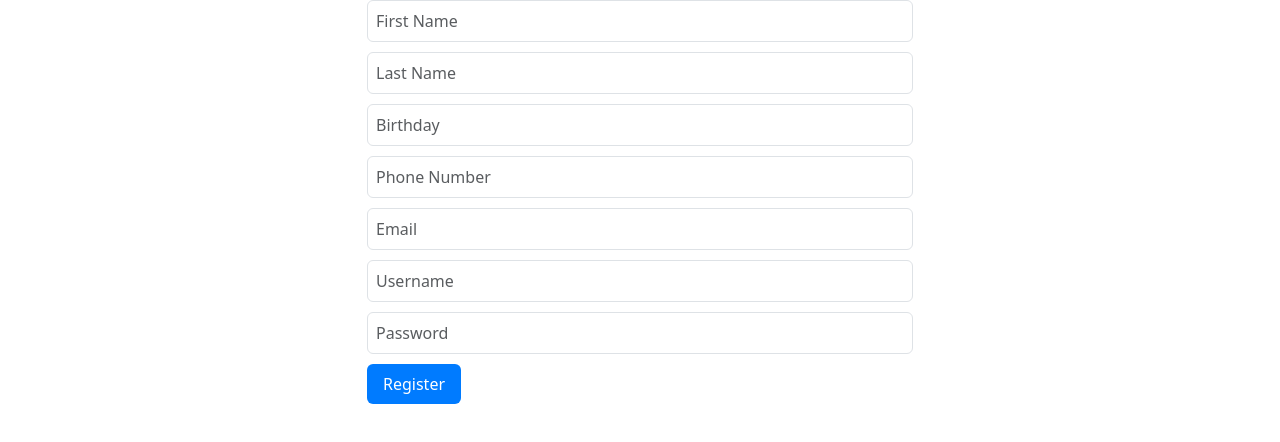
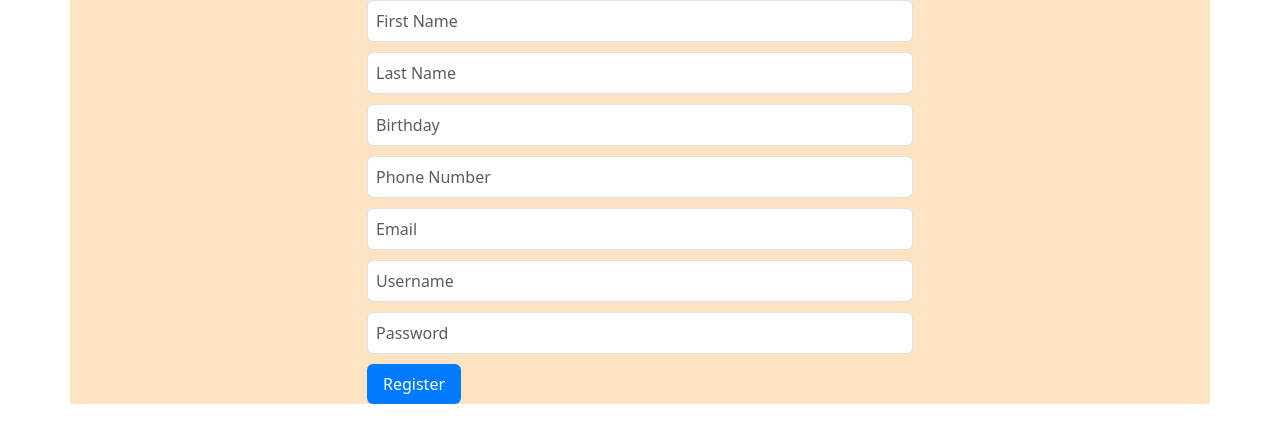
Before and after one commit to amirhesam1998/LoginForm, a React (Create React App) app in the folder FrontEnd/: page / in a window 1280 px wide. Shown: the top 442 px of the page. Built offline with nearby package versions, Linux system fonts and the light colour scheme.

Commit message:
update finally and make my project response
make it response to the back-end and send information as a JSON to the backend

```diff
--- a/FrontEnd/src/Component/Form/Form.css
+++ b/FrontEnd/src/Component/Form/Form.css
@@ -17,3 +17,6 @@ button[type="submit"] {
   border: none;
   cursor: pointer;
 }
+.alireza{
+  background-color: bisque;
+}
--- a/FrontEnd/src/Component/Form/Form.js
+++ b/FrontEnd/src/Component/Form/Form.js
@@ -31,14 +31,13 @@ export default function Form (){
                 'Content-Type': 'application/json'
               }
             });
-        console.log(response.data); // Assuming your response contains useful data
+            alert('information were submited ');
           } catch (error) {
             alert('Failed to submit information.');
           }
         };
-
     return (
-        <div className="container">
+        <div className="container alireza">
           <div className="row justify-content-center">
             <div className="col-md-6">
               <form onSubmit={handleSubmit}>
@@ -63,7 +62,7 @@ export default function Form (){
                 <div className="form-group">
                   <input type="password" name="password" value={formData.password} onChange={handleChange} className="form-control" placeholder="Password" />
                 </div>
-                <button onClick={handleSubmit} type="submit" className="btn btn-primary">Register</button>
+                <button type="submit" className="btn btn-primary">Register</button>
               </form>
             </div>
           </div>
```
Lines whose indentation alone changed are shown as unchanged.
